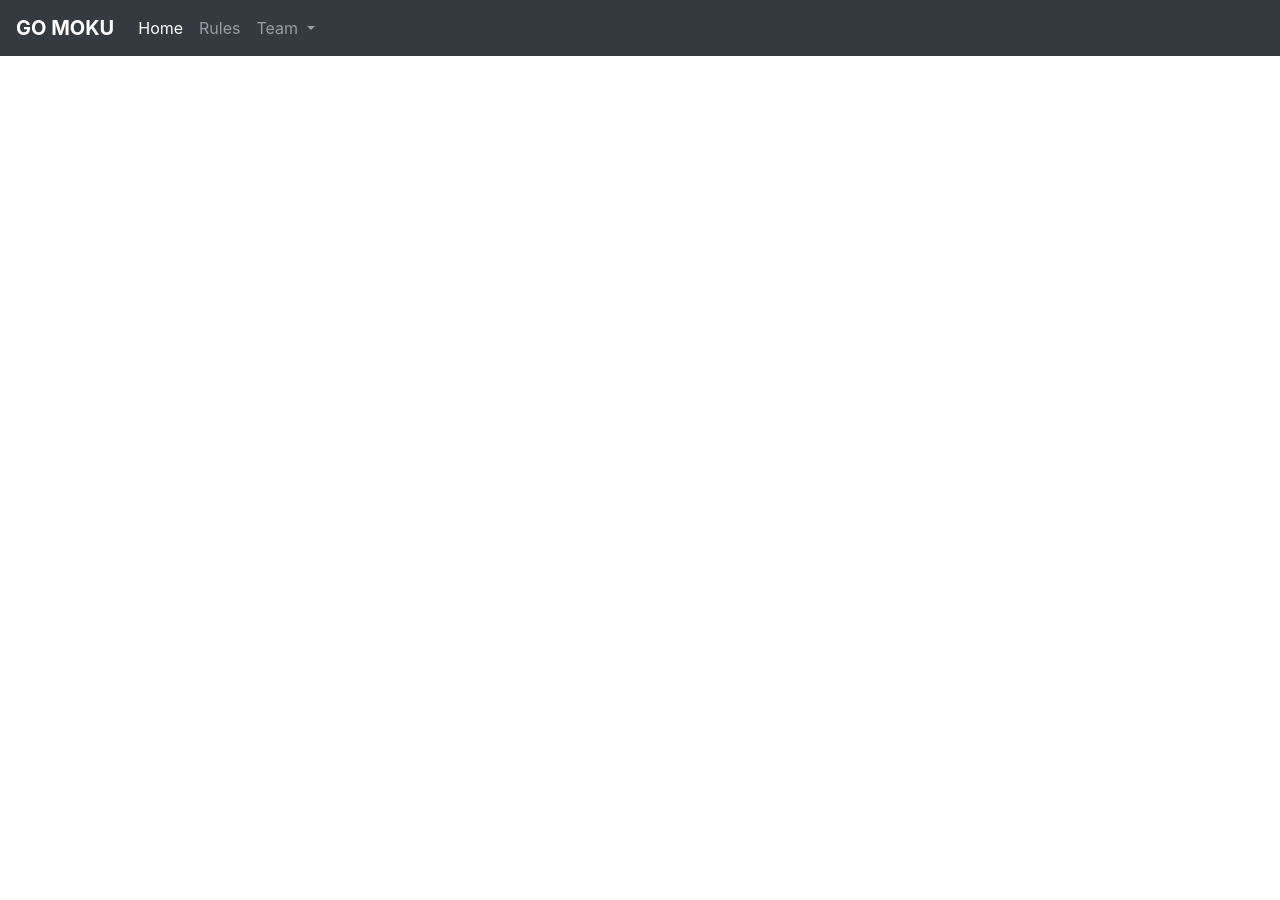
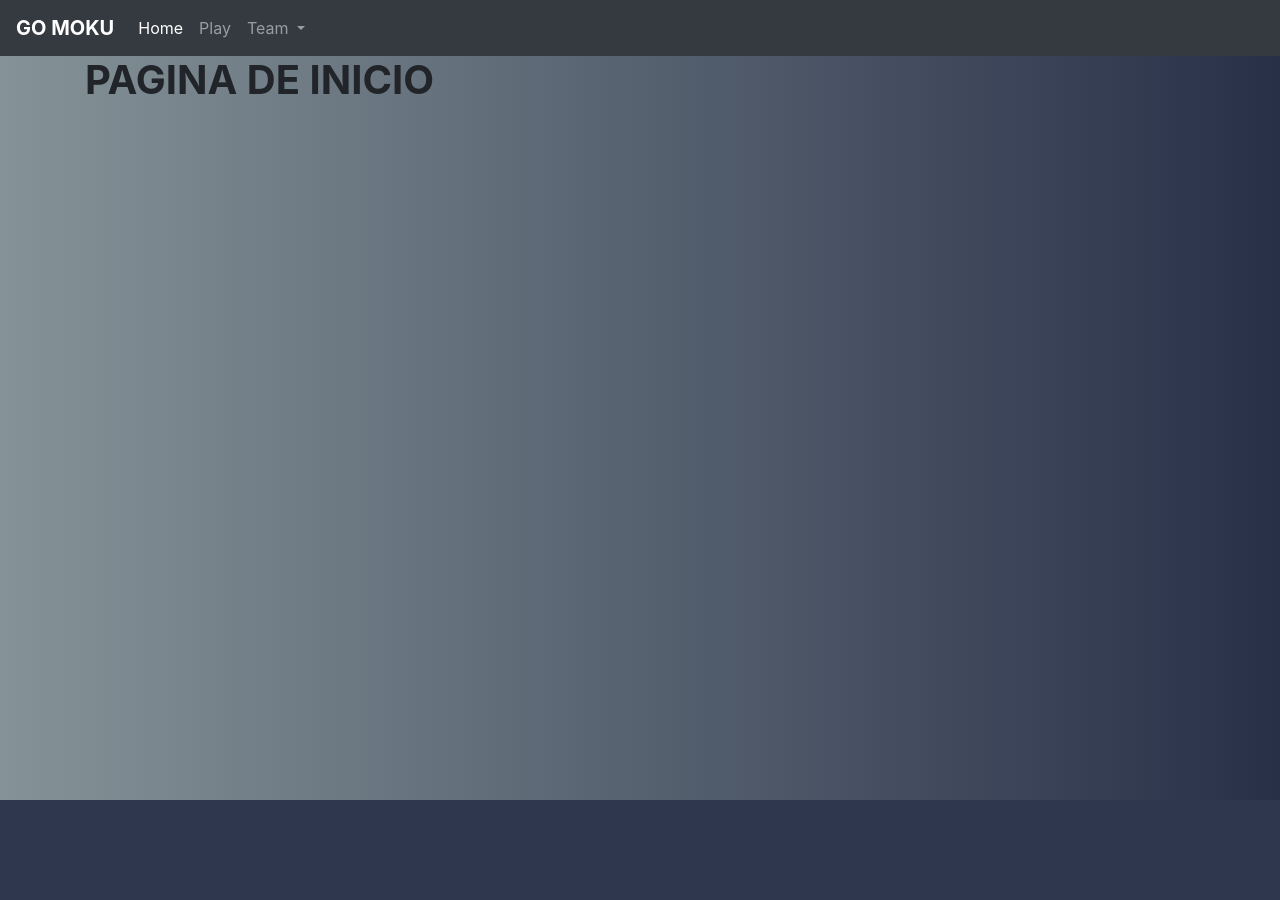
Before and after one commit to rjuliangt/IA-Go-moku, a Flask app: page / in a window 1280 px wide. After the commit the page ends 800 px from the top, so only its background shows below. Run offline with Flask 2, Linux system fonts and the light colour scheme; some libraries are stand-ins or nearby versions.

Commit message:
estructura de la pagina realizada

```diff
--- a/Web/templates/Style/Allstyle.css
+++ b/Web/static/Style/allstyle.css
@@ -1,8 +1,8 @@
-body{
-    margin: 0;
+body {
+    margin: 0 ;
     padding: 0;
-    height: 900px;
     background: #283048; /* fallback for old browsers */
     background: -webkit-linear-gradient(to right, #859398, #283048); /* Chrome 10-25, Safari 5.1-6 */
     background: linear-gradient(to right, #859398, #283048); /* W3C, IE 10+/ Edge, Firefox 16+, Chrome 26+, Opera 12+, Safari 7+ */
+    -webkit-overflow-scrolling: inherit;
 }
--- a/Web/templates/index.html
+++ b/Web/templates/index.html
@@ -1,42 +1,8 @@
-<!DOCTYPE html>
-<html lang="es">
-<head>
-    <meta charset="UTF-8">
-    <title>Go Moku</title>
-    <link rel="stylesheet" href="https://stackpath.bootstrapcdn.com/bootstrap/4.5.0/css/bootstrap.min.css" integrity="sha384-9aIt2nRpC12Uk9gS9baDl411NQApFmC26EwAOH8WgZl5MYYxFfc+NcPb1dKGj7Sk" crossorigin="anonymous">
-    <link rel="stylesheet" type=”text/css” href="Style/Allstyle.css">
-</head>
-<body style="min-height: 900px" class="body">
-<nav class="navbar navbar-expand-lg navbar-light navbar-dark bg-dark">
-        <a class="navbar-brand" href="#" style="font-weight: bold">GO MOKU</a>
-        <button class="navbar-toggler" type="button" data-toggle="collapse" data-target="#navbarSupportedContent" aria-controls="navbarSupportedContent" aria-expanded="false" aria-label="Toggle navigation">
-            <span class="navbar-toggler-icon"></span>
-        </button>
-        <div class="collapse navbar-collapse" id="navbarSupportedContent">
-            <ul class="navbar-nav mr-auto">
-                <li class="nav-item active">
-                    <a class="nav-link" href="#">Home <span class="sr-only">(current)</span></a>
-                </li>
-                <li class="nav-item">
-                    <a class="nav-link" href="#">Rules</a>
-                </li>
-                <li class="nav-item dropdown">
-                    <a class="nav-link dropdown-toggle" href="#" id="navbarDropdown" role="button" data-toggle="dropdown" aria-haspopup="true" aria-expanded="false">
-                        Team
-                    </a>
-                    <div class="dropdown-menu" aria-labelledby="navbarDropdown">
-                        <a class="dropdown-item" href="#">Roberto Guti&eacute;rrez</a>
-                        <a class="dropdown-item" href="#">Carlos Venancio</a>
-                        <a class="dropdown-item" href="#">Nohem&iacute;</a>
-                    </div>
-                </li>
-
-            </ul>
-        </div>
-</nav>
-
-<script src="https://code.jquery.com/jquery-3.5.1.slim.min.js" integrity="sha384-DfXdz2htPH0lsSSs5nCTpuj/zy4C+OGpamoFVy38MVBnE+IbbVYUew+OrCXaRkfj" crossorigin="anonymous"></script>
-<script src="https://cdn.jsdelivr.net/npm/popper.js@1.16.0/dist/umd/popper.min.js" integrity="sha384-Q6E9RHvbIyZFJoft+2mJbHaEWldlvI9IOYy5n3zV9zzTtmI3UksdQRVvoxMfooAo" crossorigin="anonymous"></script>
-<script src="https://stackpath.bootstrapcdn.com/bootstrap/4.5.0/js/bootstrap.min.js" integrity="sha384-OgVRvuATP1z7JjHLkuOU7Xw704+h835Lr+6QL9UvYjZE3Ipu6Tp75j7Bh/kR0JKI" crossorigin="anonymous"></script>
-</body>
-</html>
+{% extends 'layout.html' %}
+{% block body %}
+<div>
+<main class="container mr-auto">
+    <h1><strong>PAGINA DE INICIO</strong></h1>
+</main>
+</div>
+{% endblock %}
--- /dev/null
+++ b/Web/templates/layout.html
@@ -0,0 +1,44 @@
+<!DOCTYPE html>
+<html lang="es">
+<head>
+    <meta charset="UTF-8">
+    <meta name="viewport" content="width=divice-width, initial-scale=1.0">
+    <title>Go Moku</title>
+    <link rel="shortcut icon" href="{{ url_for('static', filename='Images/favicon.ico')}}"/>
+    <link rel="stylesheet" href="https://stackpath.bootstrapcdn.com/bootstrap/4.5.0/css/bootstrap.min.css" >
+    <link rel="stylesheet" href="{{ url_for('static', filename='Style/allstyle.css')}}">
+</head>
+<body>
+<nav class="navbar navbar-expand-sm navbar-dark bg-dark sticky-top">
+    <a class="navbar-brand" href="#" style="font-weight: bold">GO MOKU</a>
+    <button class="navbar-toggler" type="button" data-toggle="collapse" data-target="#navbarTogglerDemo02" aria-controls="navbarTogglerDemo02" aria-expanded="false" aria-label="Toggle navigation">
+        <span class="navbar-toggler-icon"></span>
+    </button>
+    <div class="collapse navbar-collapse" id="navbarTogglerDemo02">
+        <ul class="navbar-nav mr-auto">
+            <li class="nav-item active">
+                <a class="nav-link" href="/">Home <span class="sr-only">(current)</span></a>
+            </li>
+            <li class="nav-item">
+                <a class="nav-link" href="/play_game">Play</a>
+            </li>
+            <li class="nav-item dropdown">
+                <a class="nav-link dropdown-toggle" href="#" id="navbarDropdown" role="button" data-toggle="dropdown" aria-haspopup="true" aria-expanded="false">
+                    Team
+                </a>
+                <div class="dropdown-menu" aria-labelledby="navbarDropdown">
+                    <a class="dropdown-item" href="#">Roberto Guti&eacute;rrez</a>
+                    <a class="dropdown-item" href="#">Carlos Venancio</a>
+                    <a class="dropdown-item" href="#">Nohem&iacute;</a>
+                </div>
+            </li>
+        </ul>
+    </div>
+</nav>
+    {% block body %}
+    {% endblock %}
+<script src="https://code.jquery.com/jquery-3.5.1.slim.min.js" integrity="sha384-DfXdz2htPH0lsSSs5nCTpuj/zy4C+OGpamoFVy38MVBnE+IbbVYUew+OrCXaRkfj" crossorigin="anonymous"></script>
+<script src="https://cdn.jsdelivr.net/npm/popper.js@1.16.0/dist/umd/popper.min.js" integrity="sha384-Q6E9RHvbIyZFJoft+2mJbHaEWldlvI9IOYy5n3zV9zzTtmI3UksdQRVvoxMfooAo" crossorigin="anonymous"></script>
+<script src="https://stackpath.bootstrapcdn.com/bootstrap/4.5.0/js/bootstrap.min.js" integrity="sha384-OgVRvuATP1z7JjHLkuOU7Xw704+h835Lr+6QL9UvYjZE3Ipu6Tp75j7Bh/kR0JKI" crossorigin="anonymous"></script>
+</body>
+</html>
--- a/Web/web_configure.py
+++ b/Web/web_configure.py
@@ -8,6 +8,10 @@ app = Flask(__name__)
 @app.route('/', methods=['GET'])
 def inicio():
     return render_template('index.html')
+
+@app.route('/play_game', methods=['GET'])
+def play_game():
+    return render_template('board.html')
 
 @app.route('/move_player', methods=['GET'])
 def move_player():
```
Also changed, not shown: Web/templates/board.html (added, +61 -0 lines), Web/static/Images/circle.ico (added), Web/static/Images/delete.ico (added), Web/static/Images/favicon.ico (added), Web/static/Images/win_circle.ico (added), Web/static/Images/win_delete.ico (added).
